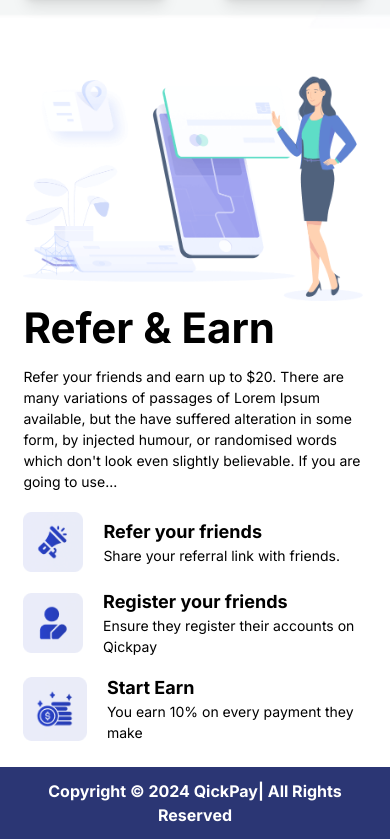
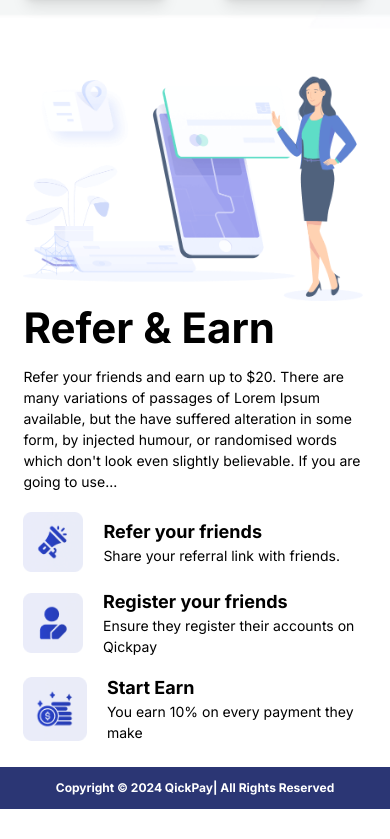
Before and after one commit to Clinzho1996/qickpay, a Next.js app: page / in a window 390 px wide. Shown: the part 1549-2388 px from the top of the page. After the commit the page ends 2358 px from the top, so only its background shows below. Built offline with nearby package versions, Linux system fonts and the light colour scheme.

Commit message:
home page

```diff
--- a/src/components/Footer.jsx
+++ b/src/components/Footer.jsx
@@ -5,7 +5,7 @@ function Footer() {
 
   return (
     <div className="bg-[#2B3674] p-3">
-      <p className="text-white font-bold text-center text-[16px]">
+      <p className="text-white font-bold text-center text-[12px] md:text-[16px]">
         Copyright &copy; {date} QickPay| All Rights Reserved
       </p>
     </div>
```
